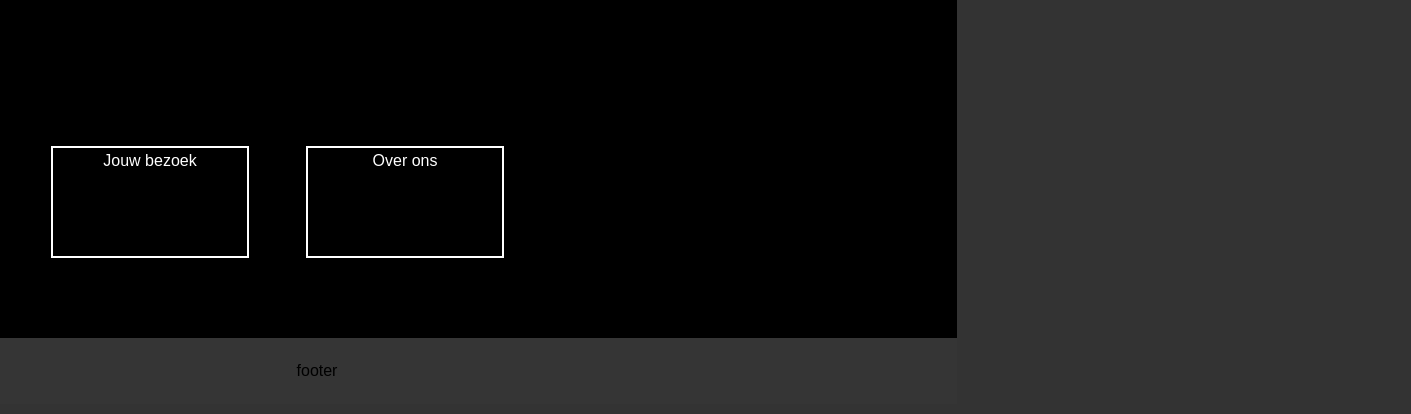
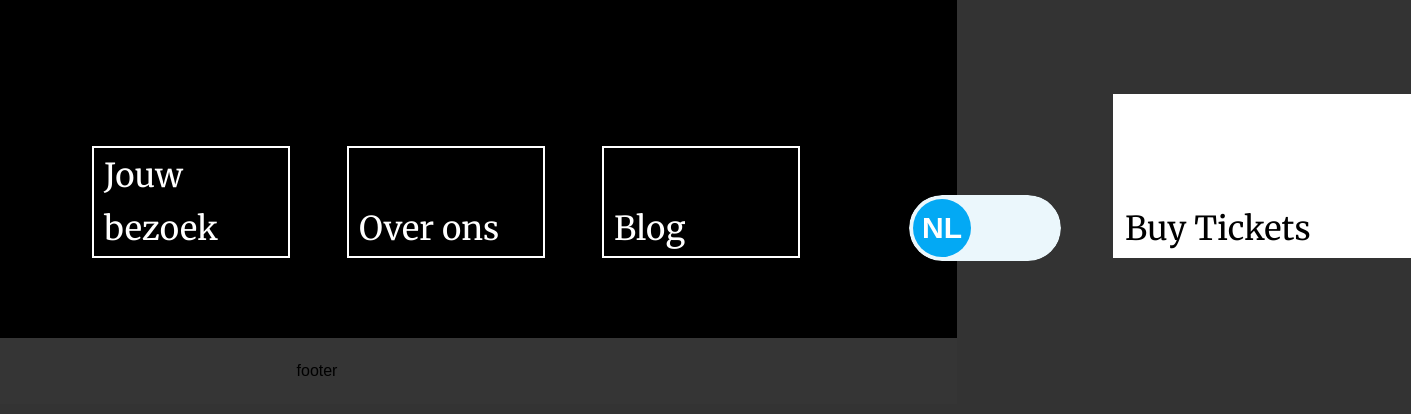
Before and after one commit to SvenVanDerMeij/BOModule2, a plain HTML site: page index.html in a window 1280 px wide. Shown: the full height of the page, 1411 px wide, since content can reach past the window. Drawn offline with Linux system fonts and the light colour scheme.

Commit message:
header af

```diff
--- a/index.html
+++ b/index.html
@@ -3,6 +3,9 @@
 <head>
     <meta charset="UTF-8">
     <meta name="viewport" content="width=device-width, initial-scale=1.0">
+    <link rel="preconnect" href="https://fonts.googleapis.com">
+    <link rel="preconnect" href="https://fonts.gstatic.com" crossorigin>
+    <link href="https://fonts.googleapis.com/css2?family=Merriweather&display=swap" rel="stylesheet">
     <title>Nxt Museum</title>
     <link rel="stylesheet" href="styles.css">
 </head>
@@ -11,6 +14,7 @@
 
         <nav>
             <ul>
+
                 <li><a href="#"><img class="logo" src="NXT logo.png" width="164" height="164"></a></li>
                 <li>
                   <div class="dropdown">
@@ -31,6 +35,27 @@
                     </div>
                   </div>
                 </li>
+                <li><div class="dropdown">
+                  <span class="dropbtn">Blog</span>
+                  <div class="dropdown-content">
+                    <a href="#">Link 1</a>
+                    <a href="#">Link 2</a>
+                    <a href="#">Link 3</a>
+                  </div>
+                </div>
+              </li>
+              <div class="toggle-button-cover">
+                <div id="button-3" class="button r">
+                  <input class="checkbox" type="checkbox">
+                  <div class="knobs"></div>
+                  <div class="layer"></div>
+                </div>
+              </div>
+              <li><div class="dropdown">
+                <span class="dropbtnWhite">Buy Tickets</span>
+
+              </div>
+            </li>
             </ul>
         </nav>
     </header>
--- a/styles.css
+++ b/styles.css
@@ -28,6 +28,7 @@ nav{
 }
 .logo{
   margin-top: -52px;
+  margin-right: 41px;
 
 }
 
@@ -56,23 +57,53 @@ footer {
     text-align: center;
 }
 .dropbtn {
+  font-family: 'Merriweather', serif;
     background-color: #000000;
     color: white;
     padding: 0px;
-    font-size: 16px;
+    font-size: 33px;
     border-width: 2px 2px 2px 2px;
     border-color: white;
     border-style: solid;
-    display:flex;
-    justify-content: space-around;
     height: 112px;
     width: 198px;
+    display: flex;
+    align-items: flex-end;
+    justify-content: flex-start;
+    padding-left: 10px;
   }
+
+  .dropbtnWhite {
+    font-family: 'Merriweather', serif;
+    background-color: white;
+    color: black;
+    padding: 0px;
+    font-size: 33px;
+    border-width: 2px 2px 2px 2px;
+    border-color: white;
+    border-style: solid;
+    height: 164px;
+    width: 298px;
+    display: flex;
+    align-items: flex-end;
+    justify-content: flex-start;
+    padding-left: 10px;
+    margin-top:-52px;
+  }
+  .dropbtnWhite:hover{
+    background-color: grey;
+    cursor: pointer;
+  }
+
+
+
+
 
   .dropdown {
 
     width: 200px;
   }
+
 
   .dropdown-content {
     display: none;
@@ -96,3 +127,119 @@ footer {
   }
 
   .dropdown:hover .dropbtn {background-color: #3e8e41;}
+
+
+  .toggle-button-cover {
+    display: table-cell;
+    position: relative;
+    width: 200px;
+    height: 140px;
+    box-sizing: border-box;
+    margin-left: 52px;
+    margin-right: 52px;
+  }
+
+  .button-cover {
+    height: 100px;
+    margin: 20px;
+
+    background-color: #fff;
+    box-shadow: 0 10px 20px -8px #c5d6d6;
+    border-radius: 4px;
+  }
+
+  .button-cover:before {
+    counter-increment: button-counter;
+    content: counter(button-counter);
+    position: absolute;
+    right: 0;
+    bottom: 0;
+    color: #d7e3e3;
+    font-size: 25px;
+    line-height: 1;
+    padding: 5px;
+  }
+
+  .button-cover,
+  .knobs,
+  .layer {
+    position: absolute;
+    top: 0;
+    right: 0;
+    bottom: 0;
+    left: 0;
+  }
+
+  .button {
+    position: relative;
+    top: 100%;
+    width: 152px;
+    height: 66px;
+    overflow: hidden;
+    margin-top: 55px;
+
+  }
+
+  .checkbox {
+    position: relative;
+    width: 100%;
+    height: 100%;
+    padding: 0;
+    margin: 0;
+    opacity: 0;
+    cursor: pointer;
+    z-index: 3;
+  }
+
+  .knobs {
+    z-index: 2;
+  }
+
+  .layer {
+    width: 100%;
+    background-color: #ebf7fc;
+    transition: 0.3s ease all;
+    z-index: 1;
+  }
+
+  .button.r,
+  .button.r .layer {
+    border-radius: 100px;
+  }
+
+  #button-3 .knobs:before {
+    content: "NL";
+    position: absolute;
+    top: 4px;
+    left: 4px;
+    width: 50px;
+    height: 40px;
+    color: #fff;
+    font-size: 30px;
+    font-weight: bold;
+    text-align: center;
+    line-height: 1.3;
+    padding: 9px 4px;
+    background-color: #03a9f4;
+    border-radius: 50%;
+    transition: 0.3s ease all, left 0.3s cubic-bezier(0.18, 1.21, 0.35, 1.35);
+  }
+
+  #button-3 .checkbox:active + .knobs:before {
+    width: 46px;
+    border-radius: 100px;
+  }
+
+  #button-3 .checkbox:checked:active + .knobs:before {
+    margin-left: -26px;
+  }
+
+  #button-3 .checkbox:checked + .knobs:before {
+    content: "EN";
+    left: 84px;
+    background-color: #03a9f4;
+  }
+
+  #button-3 .checkbox:checked ~ .layer {
+    background-color: #fff;
+  }
```
